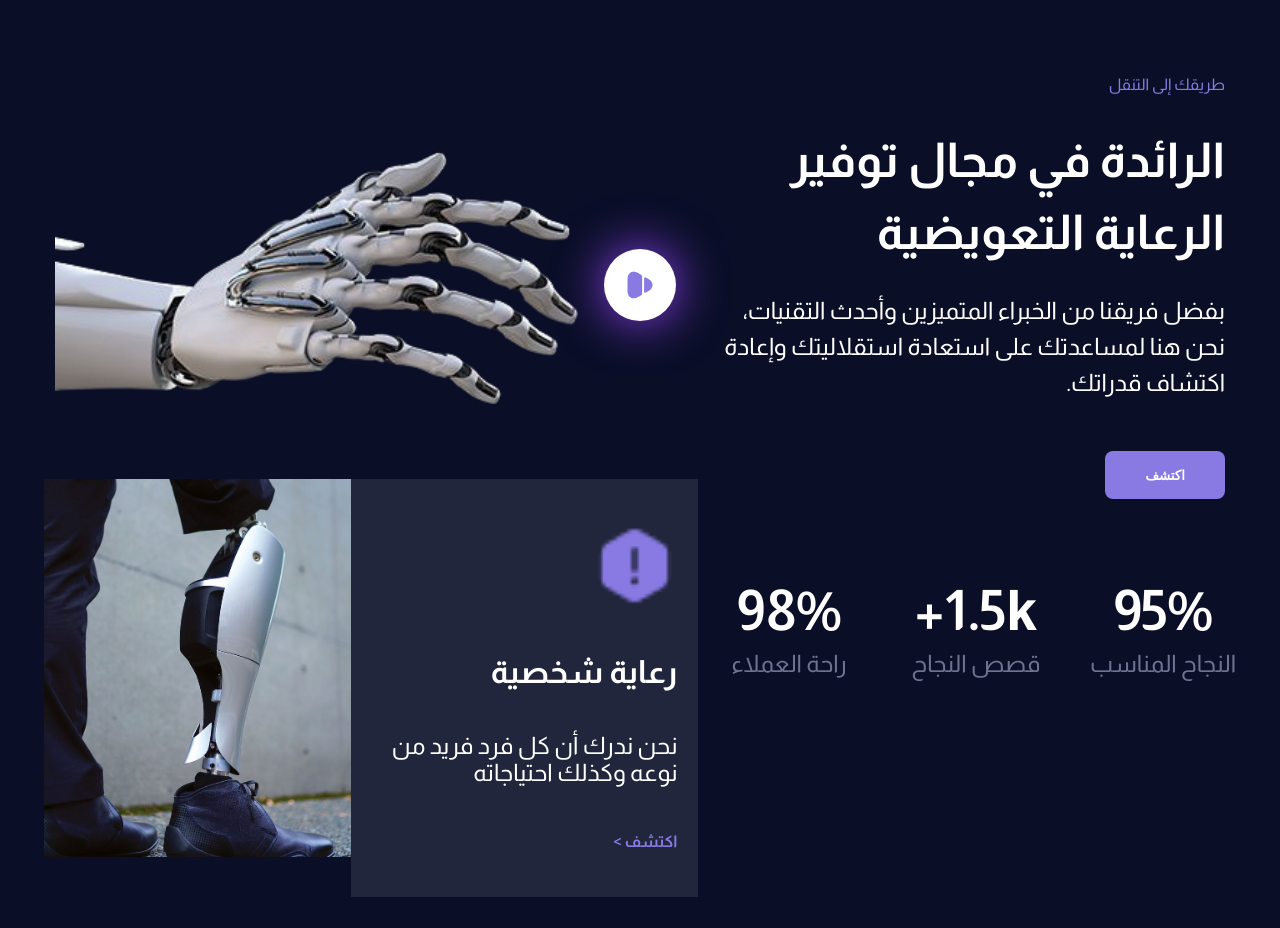
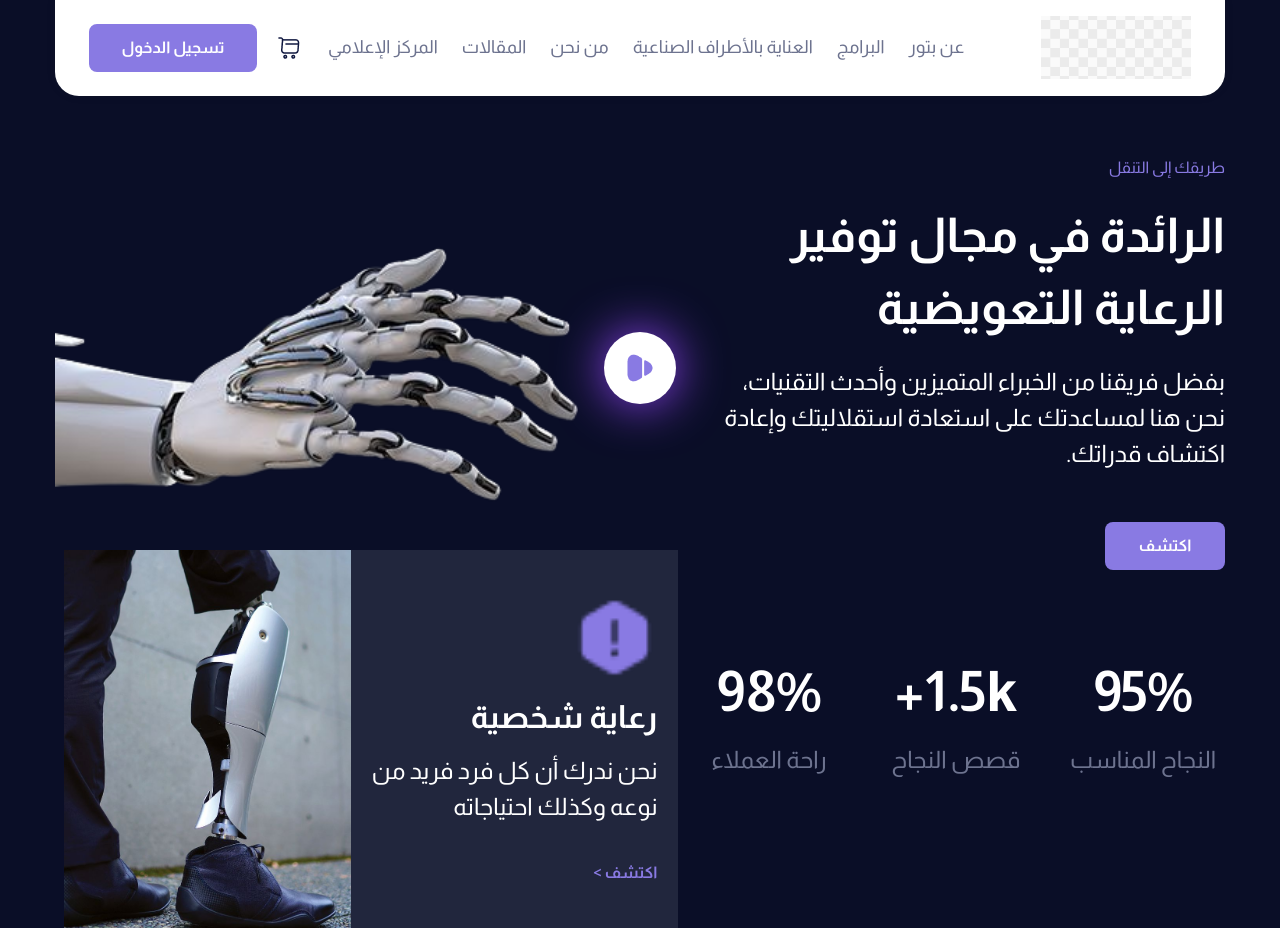
Before and after one commit to MasahAlmahdi/FigmaDesign, a plain HTML site: page prosthetic-care.html in a window 1280 px wide. Before the commit the page ends 897 px from the top, so only its background shows below. Drawn offline with nearby package versions, Linux system fonts and the light colour scheme.

Commit message:
Fix: Navbar

```diff
--- a/prosthetic-care.html
+++ b/prosthetic-care.html
@@ -5,6 +5,10 @@
     <meta name="viewport" content="width=device-width, initial-scale=1.0">
     <title>العناية بالأطراف الصناعية | خدمات الأطراف الصناعية</title>
 
+    <!-- Bootstrap 5 RTL CSS -->
+    <link rel="stylesheet" href="https://cdn.jsdelivr.net/npm/bootstrap@5.3.0/dist/css/bootstrap.rtl.min.css" integrity="sha384-PJsj/BTMqILvmcej7ulplguok8ag4xFTPryRq8xevL7eBYSmpXKcbNVuy+P0RMgq" crossorigin="anonymous">
+
+    <!-- Google Fonts - Almarai -->
     <link rel="preconnect" href="https://fonts.googleapis.com">
     <link rel="preconnect" href="https://fonts.gstatic.com" crossorigin>
     <link href="https://fonts.googleapis.com/css2?family=Almarai:wght@300;400;700;800&display=swap" rel="stylesheet">
@@ -14,6 +18,32 @@
 
 </head>
 <body>
+    <!-- Navigation Bar -->
+    <div class="navbar-container">
+        <div class="navbar-content">
+            <div>
+                <img src="images/checker.png" alt="icon" class="logo" style="width: 150px; height: 63px; object-fit:cover; margin-left: 50px;">
+            </div>
+
+            <ul class="nav-links">
+                <li><a href="#">عن بتور</a></li>
+                <li><a href="#">البرامج</a></li>
+                <li><a href="prosthetic-care.html">العناية بالأطراف الصناعية</a></li>
+                <li><a href="#">من نحن</a></li>
+                <li><a href="#">المقالات</a></li>
+                <li><a href="#">المركز الإعلامي</a></li>
+            </ul>
+
+            <div class="left-actions">
+                <div class="cart-icon">
+                    <img src="images/shopping-cart.png" alt="Shopping Cart" width="24" height="24">
+                </div>
+                <button class="login-btn">تسجيل الدخول</button>
+            </div>
+        </div>
+    </div>
+
+    <!-- Main Content -->
     <div class="main-content">
 
         <div class="content-section">
@@ -63,3 +93,9 @@
             </div>
         </div>
     </div>
+
+
+    <!-- Bootstrap 5 JS Bundle -->
+    <script src="https://cdn.jsdelivr.net/npm/bootstrap@5.3.0/dist/js/bootstrap.bundle.min.js" integrity="sha384-geWF76RCwLtnZ8qwWowPQNguL3RmwHVBC9FhGdlKrxdiJJigb/j/68SIy3Te4Bkz" crossorigin="anonymous"></script>
+</body>
+</html>
```
Also changed, not shown: index.html (+31 -0 lines).
